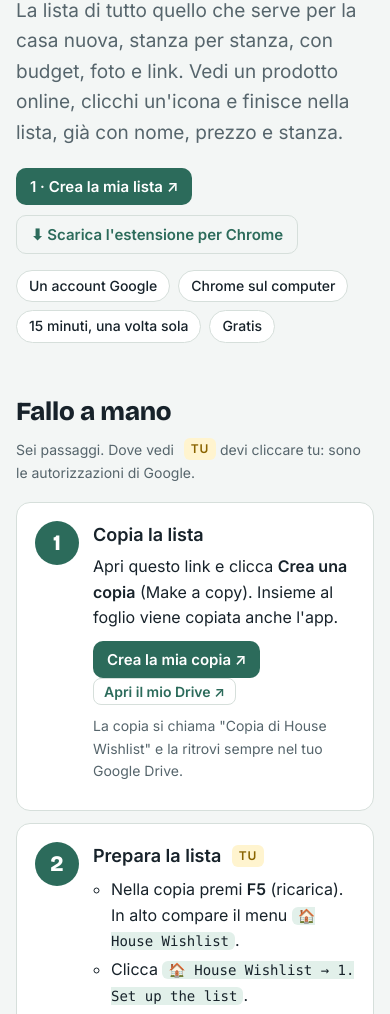
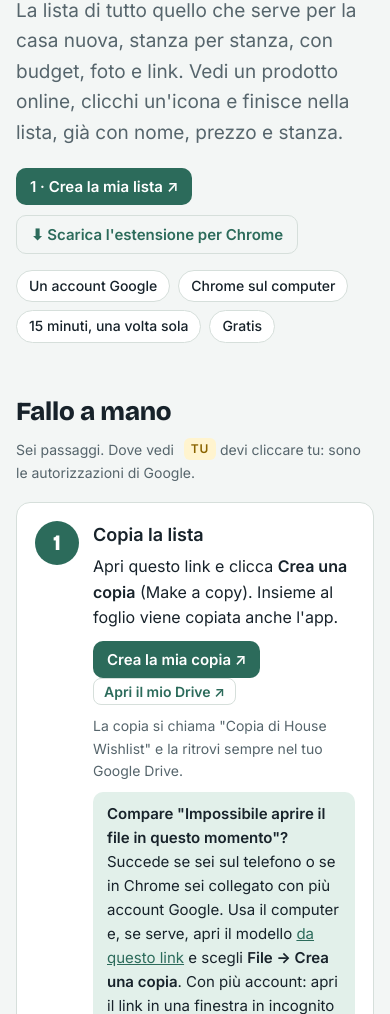
Before and after one commit to nickchinaski/house-wishlist, a browser extension: page docs/index.html in a window 390 px wide. Shown: the part 86-1100 px from the top of the page. Drawn offline with nearby package versions, Linux system fonts and the light colour scheme.

Commit message:
﻿Guide: phone warning and fallback when Google can't open the copy link
Co-Authored-By: Claude Opus 5.5 <noreply@anthropic.com>

```diff
--- a/docs/index.html
+++ b/docs/index.html
@@ -39,6 +39,7 @@ p { margin: 0 0 10px; }
 .steps li li { margin: 3px 0; }
 .btn { display: inline-flex; align-items: center; gap: 6px; background: var(--accent); color: var(--accent-ink); border: 0; border-radius: 10px; padding: 9px 14px; font: 600 15px var(--body); text-decoration: none; cursor: pointer; }
 .btn.ghost { background: transparent; color: var(--accent); border: 1px solid var(--line); }
+.mobile-warn { background: var(--warn-bg); color: var(--warn); border-radius: 12px; padding: 12px 14px; margin: 0 0 14px; font-size: 15px; }
 .btn.sm { padding: 4px 10px; font-size: 14px; border-radius: 8px; vertical-align: 1px; }
 .hero-actions { display: flex; flex-wrap: wrap; gap: 10px; margin: 0 0 16px; }
 .toast { position: fixed; left: 50%; transform: translateX(-50%); bottom: calc(16px + env(safe-area-inset-bottom, 0px)); background: var(--ink); color: var(--bg); padding: 8px 14px; border-radius: 8px; font-weight: 600; font-size: 14px; }
@@ -62,6 +63,7 @@ a { color: var(--accent); }
 <div class="wrap">
   <h1>🏠 House Wishlist</h1>
   <p class="lead">La lista di tutto quello che serve per la casa nuova, stanza per stanza, con budget, foto e link. Vedi un prodotto online, clicchi un'icona e finisce nella lista, già con nome, prezzo e stanza.</p>
+  <div class="mobile-warn" id="mobileWarn" hidden>📱 <b>Sei sul telefono.</b> Questa configurazione si fa dal <b>computer</b>, con Chrome: dal telefono Google non riesce a copiare il foglio e mostra "Impossibile aprire il file". Mandati questo link e aprilo dal PC.</div>
   <div class="hero-actions">
     <a class="btn" href="https://docs.google.com/spreadsheets/d/1nNgXQRwBtEuTrC0G84SEBZ5U2WfVK6_cUf2_ficSf08/copy" target="_blank" rel="noopener">1 · Crea la mia lista ↗</a>
     <a class="btn ghost" href="https://drive.google.com/uc?export=download&amp;id=1M59XeUV0NgWn7CxW5uH9lDWO0PFTS8j6" target="_blank" rel="noopener">⬇ Scarica l'estensione per Chrome</a>
@@ -81,6 +83,7 @@ a { color: var(--accent); }
       <p>Apri questo link e clicca <b>Crea una copia</b> (Make a copy). Insieme al foglio viene copiata anche l'app.</p>
       <p><a class="btn" href="https://docs.google.com/spreadsheets/d/1nNgXQRwBtEuTrC0G84SEBZ5U2WfVK6_cUf2_ficSf08/copy" target="_blank" rel="noopener">Crea la mia copia ↗</a> <a class="btn sm ghost" href="https://drive.google.com/drive/my-drive" target="_blank" rel="noopener">Apri il mio Drive ↗</a></p>
       <p class="small">La copia si chiama "Copia di House Wishlist" e la ritrovi sempre nel tuo Google Drive.</p>
+      <p class="note"><b>Compare "Impossibile aprire il file in questo momento"?</b> Succede se sei sul telefono o se in Chrome sei collegato con più account Google. Usa il computer e, se serve, apri il modello <a href="https://docs.google.com/spreadsheets/d/1nNgXQRwBtEuTrC0G84SEBZ5U2WfVK6_cUf2_ficSf08/edit?usp=sharing" target="_blank" rel="noopener">da questo link</a> e scegli <b>File → Crea una copia</b>. Con più account: apri il link in una finestra in incognito e accedi solo con il tuo account personale.</p>
     </div></li>
     <li><div>
       <h3>Prepara la lista <span class="who">tu</span></h3>
@@ -159,6 +162,8 @@ Regole: non inserire tu password, chiavi API o dati di pagamento; non cambiare i
 
 <div class="toast" id="toast" hidden></div>
 <script>
+// Phones can't copy the Google Sheet or install Chrome extensions: say so up front.
+if (/Android|iPhone|iPad|iPod|Mobile/i.test(navigator.userAgent)) document.getElementById("mobileWarn").hidden = false;
 // Small copy buttons (for addresses a web page can't open directly, like chrome://extensions).
 document.addEventListener("click", async e => {
   const b = e.target.closest("[data-copy]"); if (!b) return;
```
